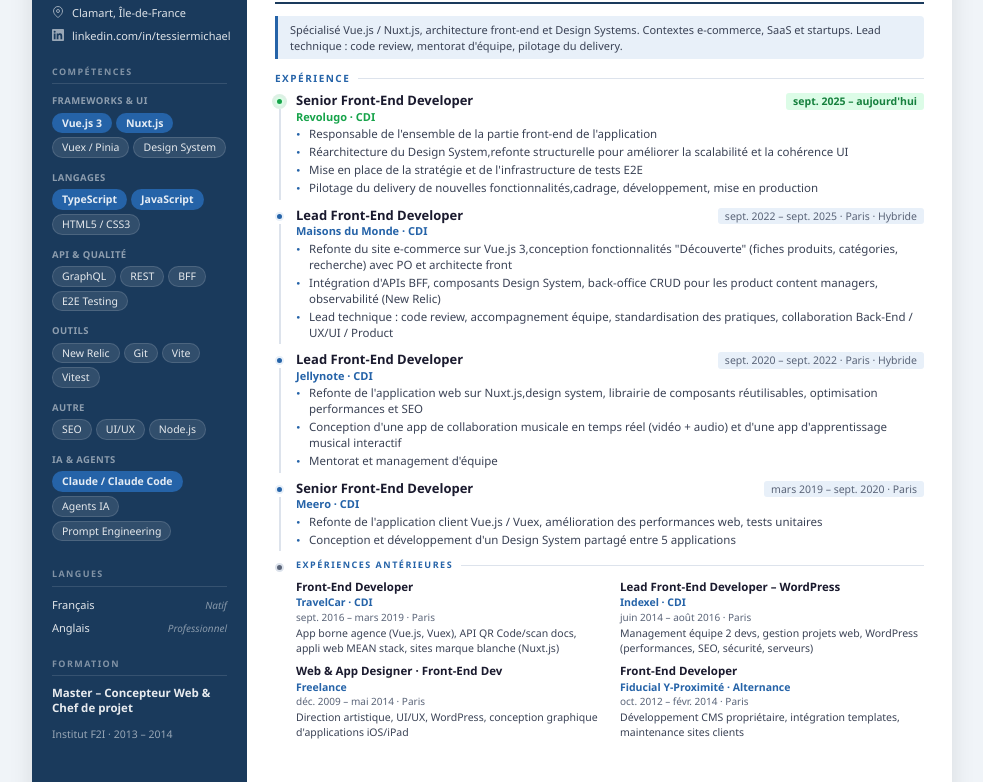
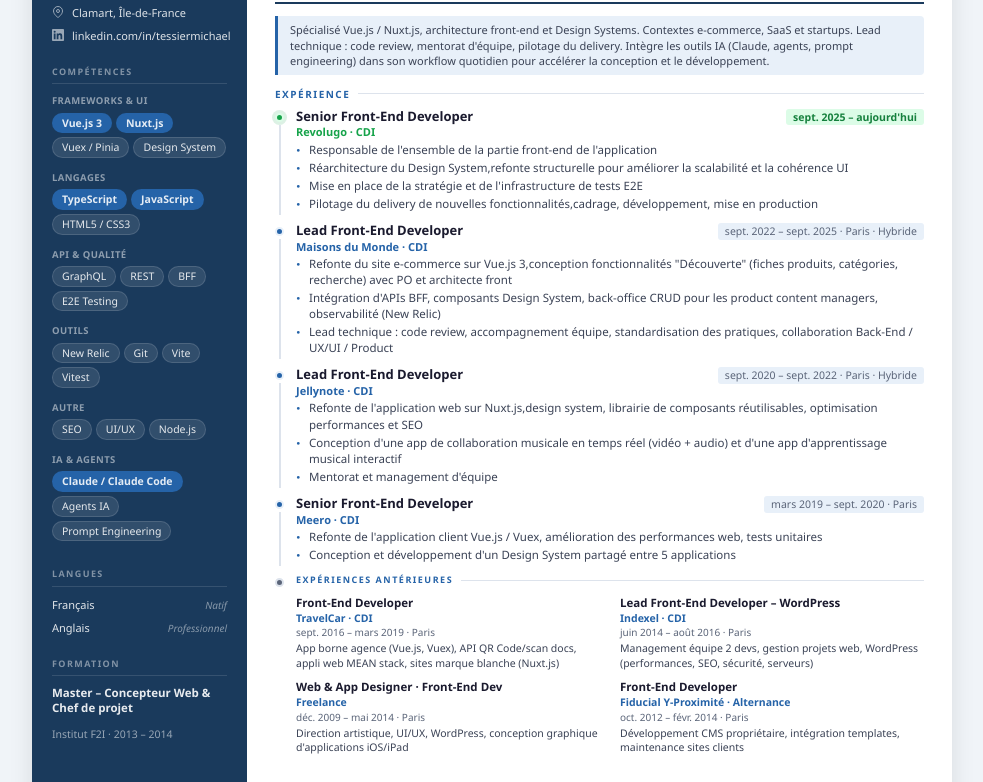
Before and after one commit to MichaelTessier/cv, a plain HTML site: page index.html in a window 1280 px wide. Shown: the part 97-879 px from the top of the page, without its empty margins (148-1131 px from the left). Drawn offline with Linux system fonts and the light colour scheme.

Commit message:
Add AI usage to profil

```diff
--- a/index.html
+++ b/index.html
@@ -423,7 +423,7 @@
 
     <!-- PROFIL -->
     <div class="profil">
-      Spécialisé Vue.js / Nuxt.js, architecture front-end et Design Systems. Contextes e-commerce, SaaS et startups. Lead technique : code review, mentorat d'équipe, pilotage du delivery.
+      Spécialisé Vue.js / Nuxt.js, architecture front-end et Design Systems. Contextes e-commerce, SaaS et startups. Lead technique : code review, mentorat d'équipe, pilotage du delivery. Intègre les outils IA (Claude, agents, prompt engineering) dans son workflow quotidien pour accélérer la conception et le développement.
     </div>
 
     <!-- EXPÉRIENCE -->
```
